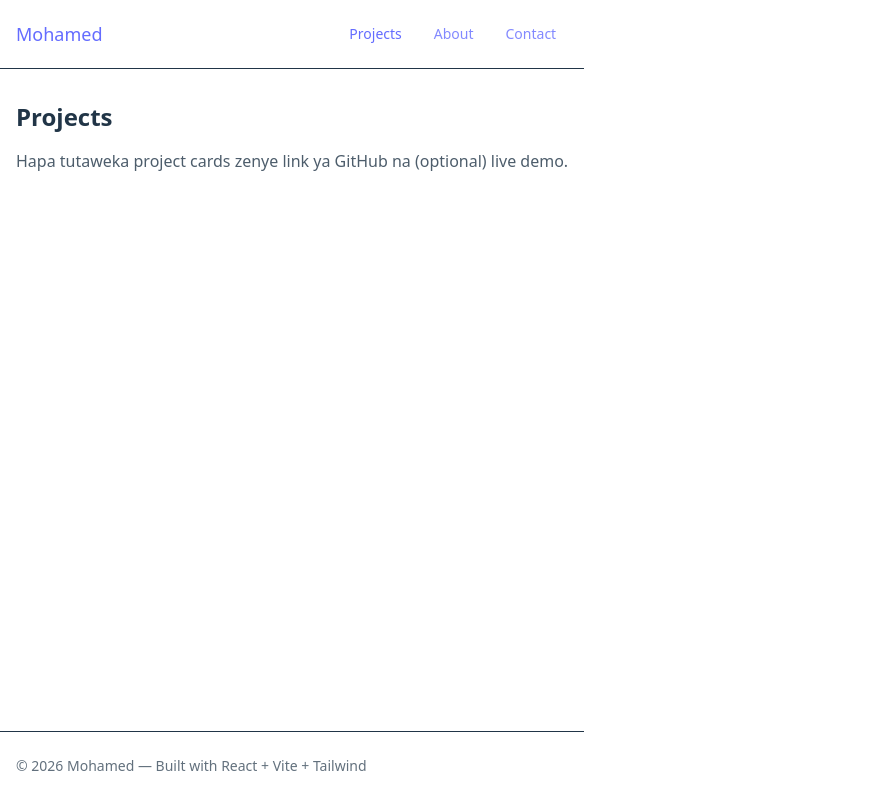
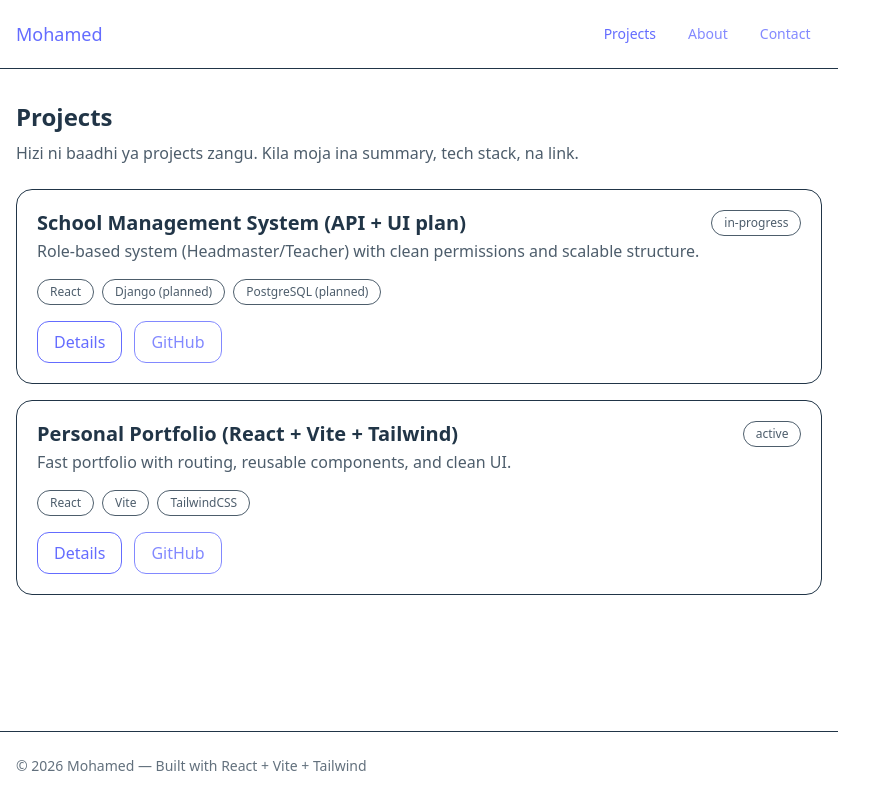
Before and after one commit to mohamed-tz-dev/my-portfolio, a React (Vite) app: page /projects in a window 1280 px wide. Shown: the whole page, without its empty margins (0-869 px from the left). Built offline with nearby package versions, Linux system fonts and the light colour scheme.

Commit message:
feat: projects data, cards, and project details page

```diff
--- /dev/null
+++ b/src/components/ProjectCard.jsx
@@ -0,0 +1,62 @@
+import { Link } from "react-router-dom";
+
+export default function ProjectCard({ project }) {
+  const { id, title, description, stack, status, githubUrl, liveUrl } = project;
+
+  return (
+    <article className="border rounded-2xl p-5 space-y-4">
+      <div className="flex items-start justify-between gap-3">
+        <div className="space-y-1">
+          <h3 className="text-xl font-bold leading-tight">{title}</h3>
+          <p className="opacity-80">{description}</p>
+        </div>
+
+        <span className="text-xs border rounded-full px-3 py-1 opacity-80">
+          {status}
+        </span>
+      </div>
+
+      <div className="flex flex-wrap gap-2">
+        {stack.map((t) => (
+          <span
+            key={t}
+            className="text-xs border rounded-full px-3 py-1 opacity-80"
+          >
+            {t}
+          </span>
+        ))}
+      </div>
+
+      <div className="flex flex-wrap gap-3">
+        <Link
+          to={`/projects/${id}`}
+          className="rounded-xl border px-4 py-2 font-semibold"
+        >
+          Details
+        </Link>
+
+        {githubUrl ? (
+          <a
+            href={githubUrl}
+            target="_blank"
+            rel="noreferrer"
+            className="rounded-xl border px-4 py-2 opacity-80 hover:opacity-100"
+          >
+            GitHub
+          </a>
+        ) : null}
+
+        {liveUrl ? (
+          <a
+            href={liveUrl}
+            target="_blank"
+            rel="noreferrer"
+            className="rounded-xl border px-4 py-2 opacity-80 hover:opacity-100"
+          >
+            Live
+          </a>
+        ) : null}
+      </div>
+    </article>
+  );
+}
--- /dev/null
+++ b/src/data/projects.js
@@ -0,0 +1,28 @@
+export const projects = [
+  {
+    id: "sms",
+    title: "School Management System (API + UI plan)",
+    description:
+      "Role-based system (Headmaster/Teacher) with clean permissions and scalable structure.",
+    stack: ["React", "Django (planned)", "PostgreSQL (planned)"],
+    highlights: [
+      "Role-based access design",
+      "Clean system modules structure",
+      "Focus on maintainability"
+    ],
+    githubUrl: "https://github.com/YOUR_USERNAME/YOUR_REPO",
+    liveUrl: "",
+    status: "in-progress"
+  },
+  {
+    id: "portfolio",
+    title: "Personal Portfolio (React + Vite + Tailwind)",
+    description:
+      "Fast portfolio with routing, reusable components, and clean UI.",
+    stack: ["React", "Vite", "TailwindCSS"],
+    highlights: ["Routing", "Reusable layout", "Optimized structure"],
+    githubUrl: "https://github.com/YOUR_USERNAME/my-portfolio",
+    liveUrl: "",
+    status: "active"
+  }
+];
--- a/src/main.jsx
+++ b/src/main.jsx
@@ -2,6 +2,8 @@ import React from "react";
 import ReactDOM from "react-dom/client";
 import { createBrowserRouter, RouterProvider } from "react-router-dom";
 import "./index.css";
+import ProjectDetails from "./pages/ProjectDetails";
+
 
 import MainLayout from "./layouts/MainLayout";
 import Home from "./pages/Home";
@@ -18,9 +20,18 @@ const router = createBrowserRouter([
       { path: "projects", element: <Projects /> },
       { path: "about", element: <About /> },
       { path: "contact", element: <Contact /> },
+      { path: "projects/:id", element: <ProjectDetails /> },
+
     ],
   },
 ]);
+children: [
+  { index: true, element: <Home /> },
+  { path: "projects", element: <Projects /> },
+  { path: "projects/:id", element: <ProjectDetails /> },
+  { path: "about", element: <About /> },
+  { path: "contact", element: <Contact /> },
+],
 
 ReactDOM.createRoot(document.getElementById("root")).render(
   <React.StrictMode>
--- /dev/null
+++ b/src/pages/ProjectDetails.jsx
@@ -0,0 +1,53 @@
+import { useParams, Link } from "react-router-dom";
+import { projects } from "../data/projects";
+
+export default function ProjectDetails() {
+  const { id } = useParams();
+  const project = projects.find((p) => p.id === id);
+
+  if (!project) {
+    return (
+      <section className="space-y-4">
+        <h2 className="text-2xl font-bold">Project not found</h2>
+        <Link to="/projects" className="underline">
+          Back to Projects
+        </Link>
+      </section>
+    );
+  }
+
+  return (
+    <section className="space-y-6">
+      <div className="space-y-2">
+        <h2 className="text-3xl font-bold">{project.title}</h2>
+        <p className="opacity-80 max-w-2xl">{project.description}</p>
+      </div>
+
+      <div className="space-y-2">
+        <h3 className="text-lg font-semibold">Highlights</h3>
+        <ul className="list-disc pl-6 space-y-1 opacity-80">
+          {project.highlights?.map((h) => (
+            <li key={h}>{h}</li>
+          ))}
+        </ul>
+      </div>
+
+      <div className="flex flex-wrap gap-3">
+        <Link to="/projects" className="rounded-xl border px-4 py-2">
+          Back
+        </Link>
+
+        {project.githubUrl ? (
+          <a
+            href={project.githubUrl}
+            target="_blank"
+            rel="noreferrer"
+            className="rounded-xl border px-4 py-2"
+          >
+            GitHub
+          </a>
+        ) : null}
+      </div>
+    </section>
+  );
+}
--- a/src/pages/Projects.jsx
+++ b/src/pages/Projects.jsx
@@ -1,10 +1,21 @@
+import ProjectCard from "../components/ProjectCard";
+import { projects } from "../data/projects";
+
 export default function Projects() {
   return (
-    <section className="space-y-4">
-      <h2 className="text-2xl font-bold">Projects</h2>
-      <p className="opacity-80">
-        Hapa tutaweka project cards zenye link ya GitHub na (optional) live demo.
-      </p>
+    <section className="space-y-6">
+      <div className="space-y-2">
+        <h2 className="text-2xl font-bold">Projects</h2>
+        <p className="opacity-80 max-w-2xl">
+          Hizi ni baadhi ya projects zangu. Kila moja ina summary, tech stack, na link.
+        </p>
+      </div>
+
+      <div className="grid gap-4">
+        {projects.map((p) => (
+          <ProjectCard key={p.id} project={p} />
+        ))}
+      </div>
     </section>
   );
 }
```
